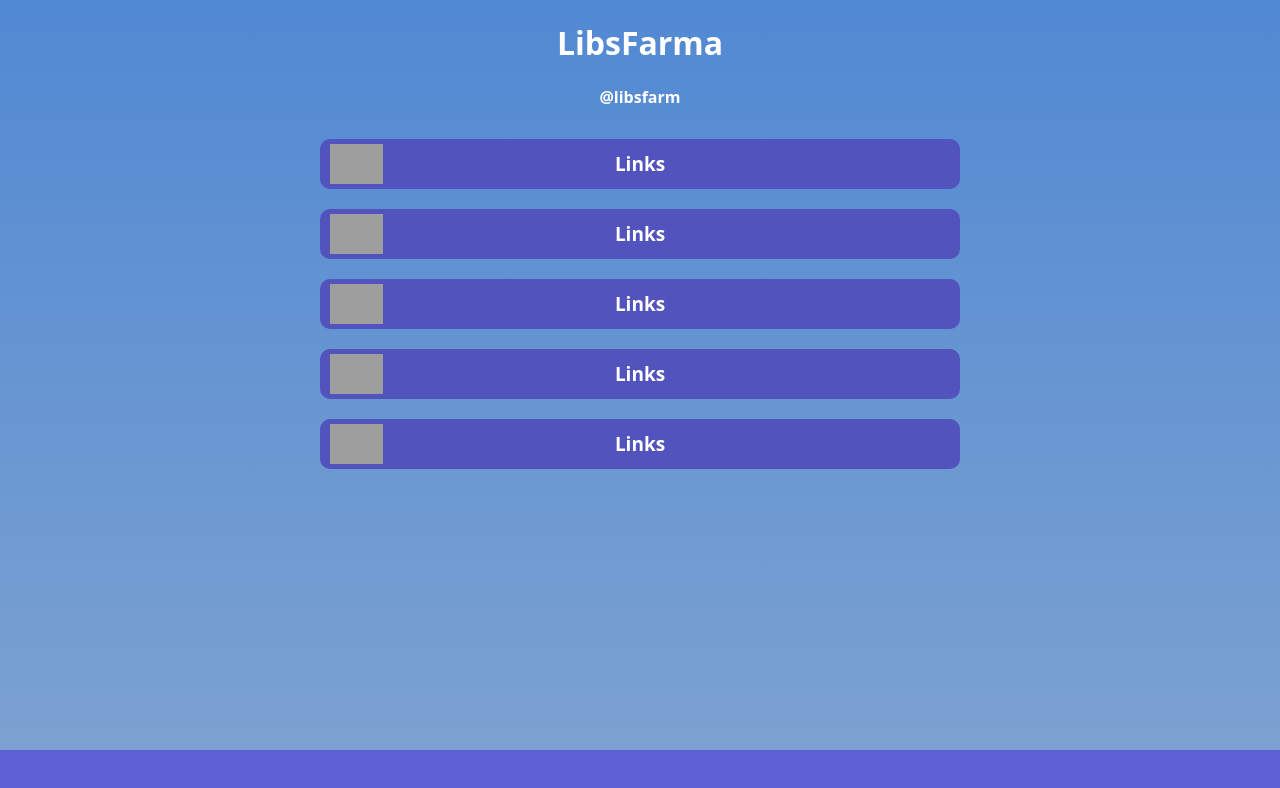
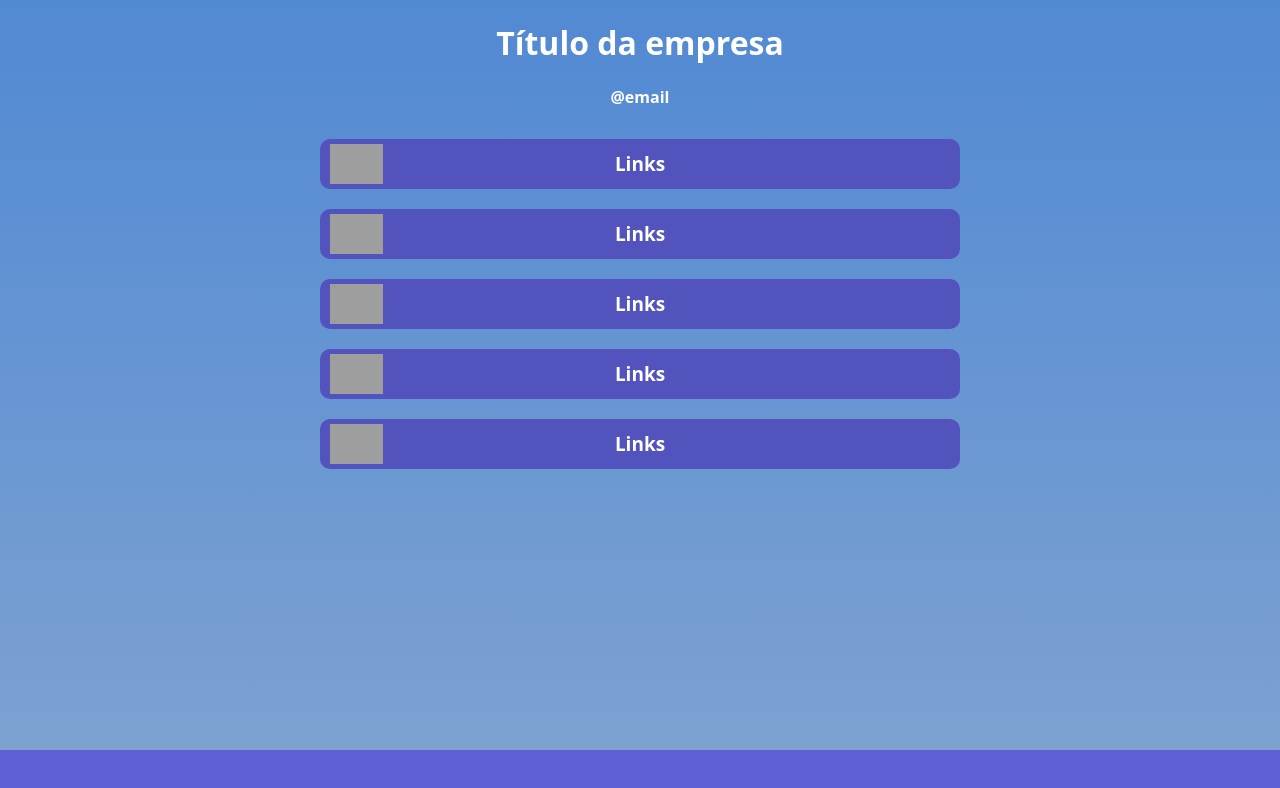
Before and after one commit to AnakonStar/links-manager-website, a plain HTML site: page index.html in a window 1280 px wide. Drawn offline with Linux system fonts and the light colour scheme; grey boxes are pictures that could not be loaded.

Commit message:
Update index.html

```diff
--- a/index.html
+++ b/index.html
@@ -6,8 +6,8 @@
     </head>
     <body>
         <main>
-            <h1>LibsFarma</h1>
-            <p>@libsfarm</p>
+            <h1>Título da empresa</h1>
+            <p>@email</p>
         </main>
         <section class="links">
             <ul>
```
